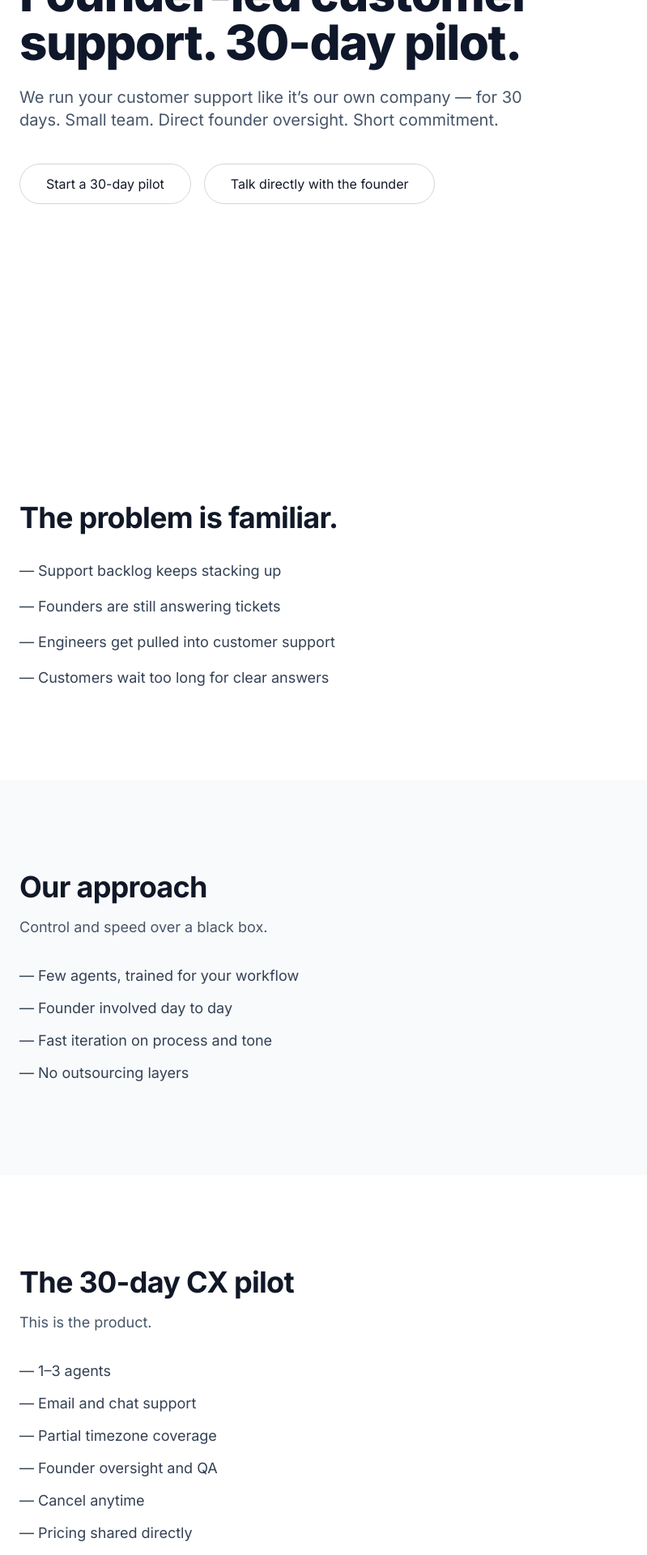
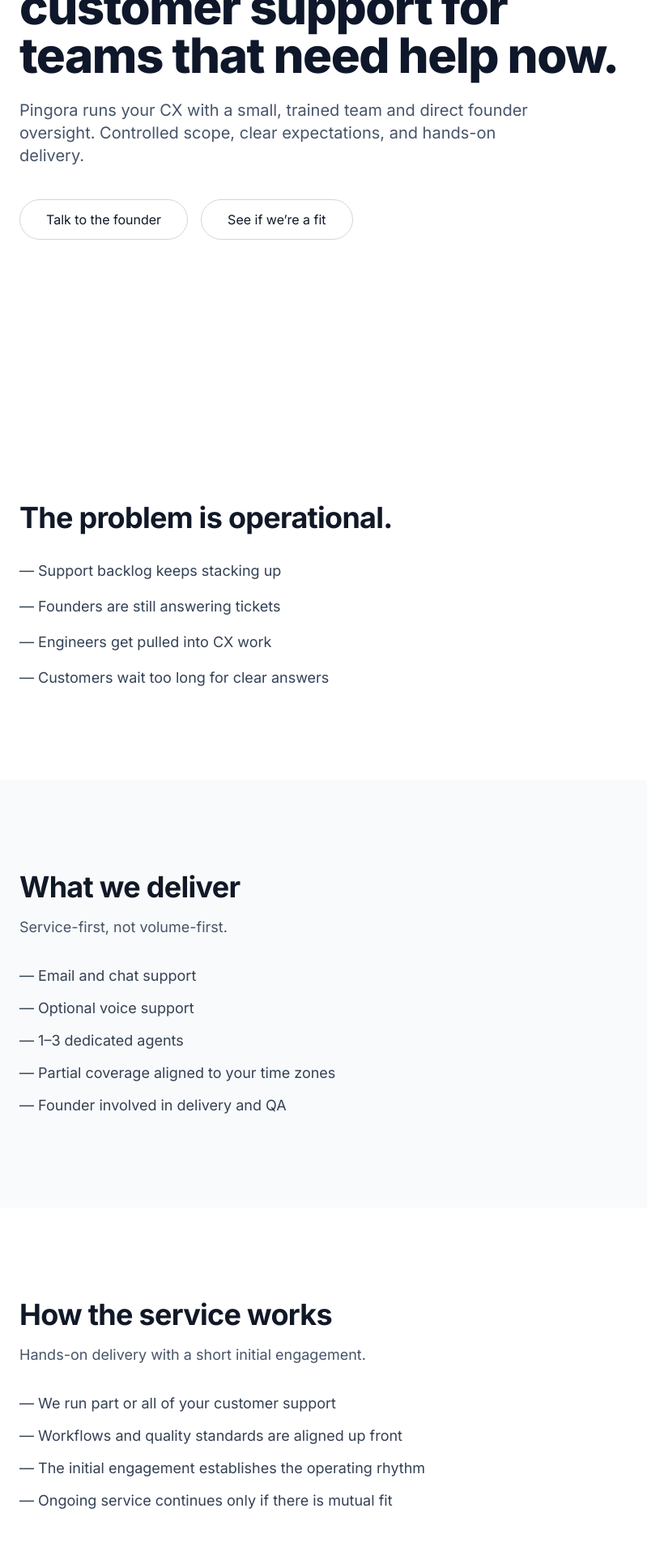
Before and after one commit to 249bisho/GPOv1, a Next.js app: page / in a window 1280 px wide. Shown: the part 480-2400 px from the top of the page at 81% size, without its empty margins (0-799 px from the left). Built offline with nearby package versions, Linux system fonts and the light colour scheme.

Commit message:
Clarify CX service positioning

```diff
--- a/pages/index.js
+++ b/pages/index.js
@@ -26,44 +26,43 @@ export default function Home() {
 
   const content = {
     en: {
-      hero: "Founder-led customer support. 30-day pilot.",
-      sub: "We run your customer support like it’s our own company — for 30 days. Small team. Direct founder oversight. Short commitment.",
-      ctaPrimary: "Start a 30-day pilot",
-      ctaSecondary: "Talk directly with the founder",
+      hero: "Founder-managed customer support for teams that need help now.",
+      sub: "Pingora runs your CX with a small, trained team and direct founder oversight. Controlled scope, clear expectations, and hands-on delivery.",
+      ctaPrimary: "Talk to the founder",
+      ctaSecondary: "See if we’re a fit",
 
-      problemTitle: "The problem is familiar.",
+      problemTitle: "The problem is operational.",
       problemPoints: [
         "Support backlog keeps stacking up",
         "Founders are still answering tickets",
-        "Engineers get pulled into customer support",
+        "Engineers get pulled into CX work",
         "Customers wait too long for clear answers"
       ],
 
-      approachTitle: "Our approach",
-      approachSub: "Control and speed over a black box.",
+      approachTitle: "What we deliver",
+      approachSub: "Service-first, not volume-first.",
       approachPoints: [
-        "Few agents, trained for your workflow",
-        "Founder involved day to day",
-        "Fast iteration on process and tone",
-        "No outsourcing layers"
+        "Email and chat support",
+        "Optional voice support",
+        "1–3 dedicated agents",
+        "Partial coverage aligned to your time zones",
+        "Founder involved in delivery and QA"
       ],
 
-      pilotTitle: "The 30-day CX pilot",
-      pilotSub: "This is the product.",
-      pilotPoints: [
-        "1–3 agents",
-        "Email and chat support",
-        "Partial timezone coverage",
-        "Founder oversight and QA",
-        "Cancel anytime",
-        "Pricing shared directly"
+      modelTitle: "How the service works",
+      modelSub: "Hands-on delivery with a short initial engagement.",
+      modelPoints: [
+        "We run part or all of your customer support",
+        "Workflows and quality standards are aligned up front",
+        "The initial engagement establishes the operating rhythm",
+        "Ongoing service continues only if there is mutual fit"
       ],
 
       forWhoTitle: "Who this is for / not for",
       forWhoGood: [
-        "Early growth teams with real CX pain",
-        "Founders who need help now",
-        "Ops teams that want control and speed"
+        "Early growth teams with CX pain",
+        "Operators who want control and accountability",
+        "Companies that need a small, focused team"
       ],
       forWhoBad: [
         "Enterprise RFPs or long vendor cycles",
@@ -75,8 +74,8 @@ export default function Home() {
       techText:
         "The Vanta background animation is heavy on low-end devices. We’ll remove it on mobile or lazy-load it if it gets in the way. Clarity beats ego.",
 
-      ctaTitle: "Start with a 30-day pilot",
-      ctaText: "If this feels like the right level of control, reach out. You’ll talk with the founder."
+      ctaTitle: "Start a CX engagement",
+      ctaText: "If this fits your operating style, let’s talk. You’ll speak with the founder."
     }
   };
 
@@ -86,7 +85,7 @@ export default function Home() {
     <div className="relative min-h-screen bg-white overflow-x-hidden">
       <Head>
         <title>Pingora | CX Pilot</title>
-        <meta name="description" content="Founder-led customer support pilot with a small team and a 30-day commitment." />
+        <meta name="description" content="Founder-managed CX services with a small team, direct oversight, and clear expectations." />
       </Head>
 
       <Script src="https://cdnjs.cloudflare.com/ajax/libs/p5.js/1.4.0/p5.min.js" strategy="beforeInteractive" />
@@ -135,12 +134,12 @@ export default function Home() {
           </ul>
         </section>
 
-        {/* PILOT */}
+        {/* OPERATING MODEL */}
         <section className="py-28">
-          <h2 className="text-4xl font-bold mb-4">{t.pilotTitle}</h2>
-          <p className="text-lg text-slate-600 max-w-3xl mb-8">{t.pilotSub}</p>
+          <h2 className="text-4xl font-bold mb-4">{t.modelTitle}</h2>
+          <p className="text-lg text-slate-600 max-w-3xl mb-8">{t.modelSub}</p>
           <ul className="space-y-3 text-lg text-slate-700 max-w-3xl">
-            {t.pilotPoints.map((p, i) => (
+            {t.modelPoints.map((p, i) => (
               <li key={i}>— {p}</li>
             ))}
           </ul>
```
